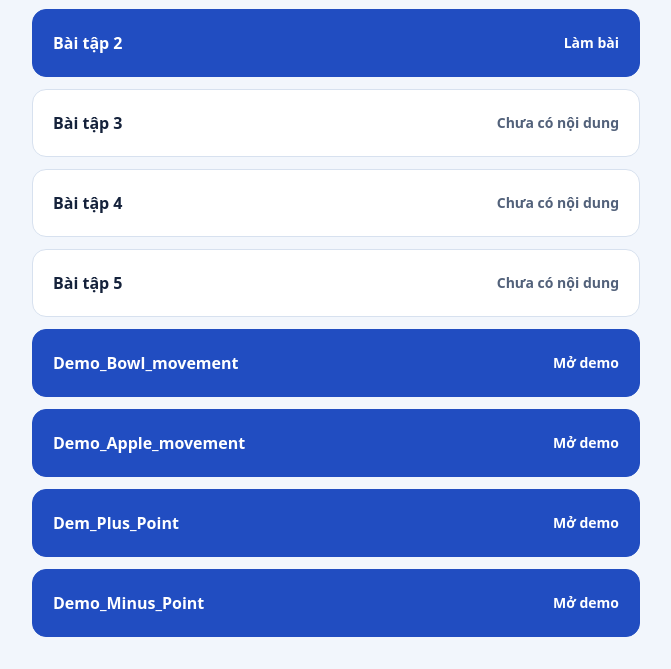
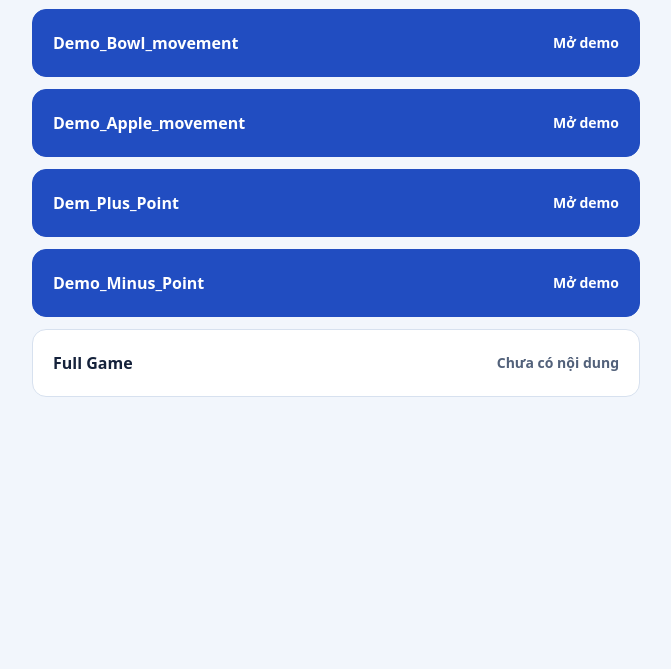
Before and after one commit to khoilv2005/Catch_apple, a plain HTML site: page index.html in a window 1280 px wide. Shown: the part 226-895 px from the top of the page, without its empty margins (304-975 px from the left). After the commit the page ends 800 px from the top, so only its background shows below. Drawn offline with Linux system fonts and the light colour scheme.

Commit message:
Add Full Game slot and simplify exercise menu

```diff
--- a/index.html
+++ b/index.html
@@ -70,14 +70,11 @@
     <h1>Chọn bài tập</h1>
     <ul role="list">
       <li><a class="exercise" href="bai-1/index.html"><span>Bài tập 1</span><span>Làm bài</span></a></li>
-      <li><a class="exercise" href="bai-2/index.html"><span>Bài tập 2</span><span>Làm bài</span></a></li>
-      <li><div class="exercise"><span>Bài tập 3</span><span class="pending">Chưa có nội dung</span></div></li>
-      <li><div class="exercise"><span>Bài tập 4</span><span class="pending">Chưa có nội dung</span></div></li>
-      <li><div class="exercise"><span>Bài tập 5</span><span class="pending">Chưa có nội dung</span></div></li>
       <li><a class="exercise" href="Demo_Bowl_movement/index.html"><span>Demo_Bowl_movement</span><span>Mở demo</span></a></li>
       <li><a class="exercise" href="Demo_Apple_movement/index.html"><span>Demo_Apple_movement</span><span>Mở demo</span></a></li>
       <li><a class="exercise" href="Dem_Plus_Point/index.html"><span>Dem_Plus_Point</span><span>Mở demo</span></a></li>
       <li><a class="exercise" href="Demo_Minus_Point/index.html"><span>Demo_Minus_Point</span><span>Mở demo</span></a></li>
+      <li><div class="exercise"><span>Full Game</span><span class="pending">Chưa có nội dung</span></div></li>
     </ul>
   </main>
 </body>
```
